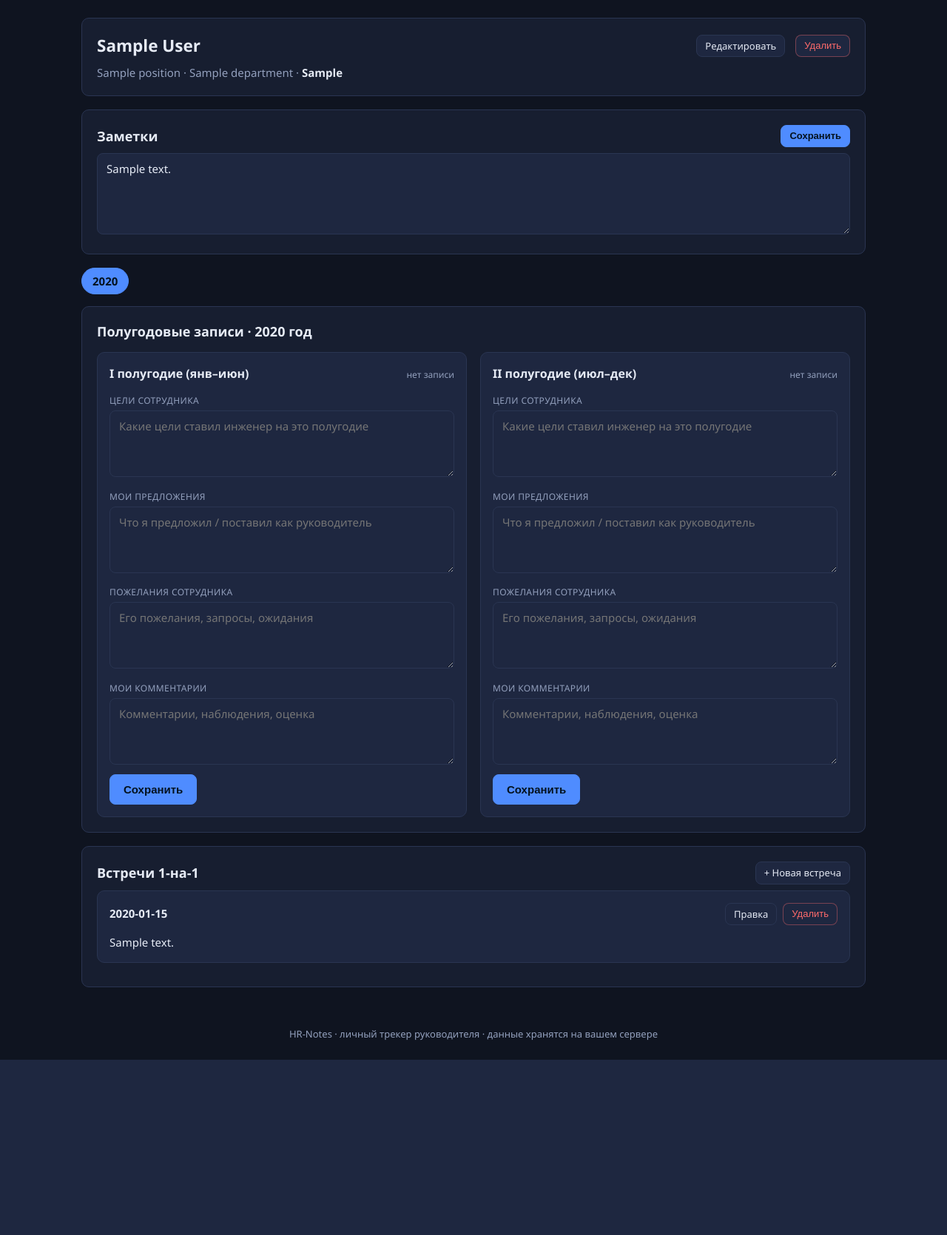
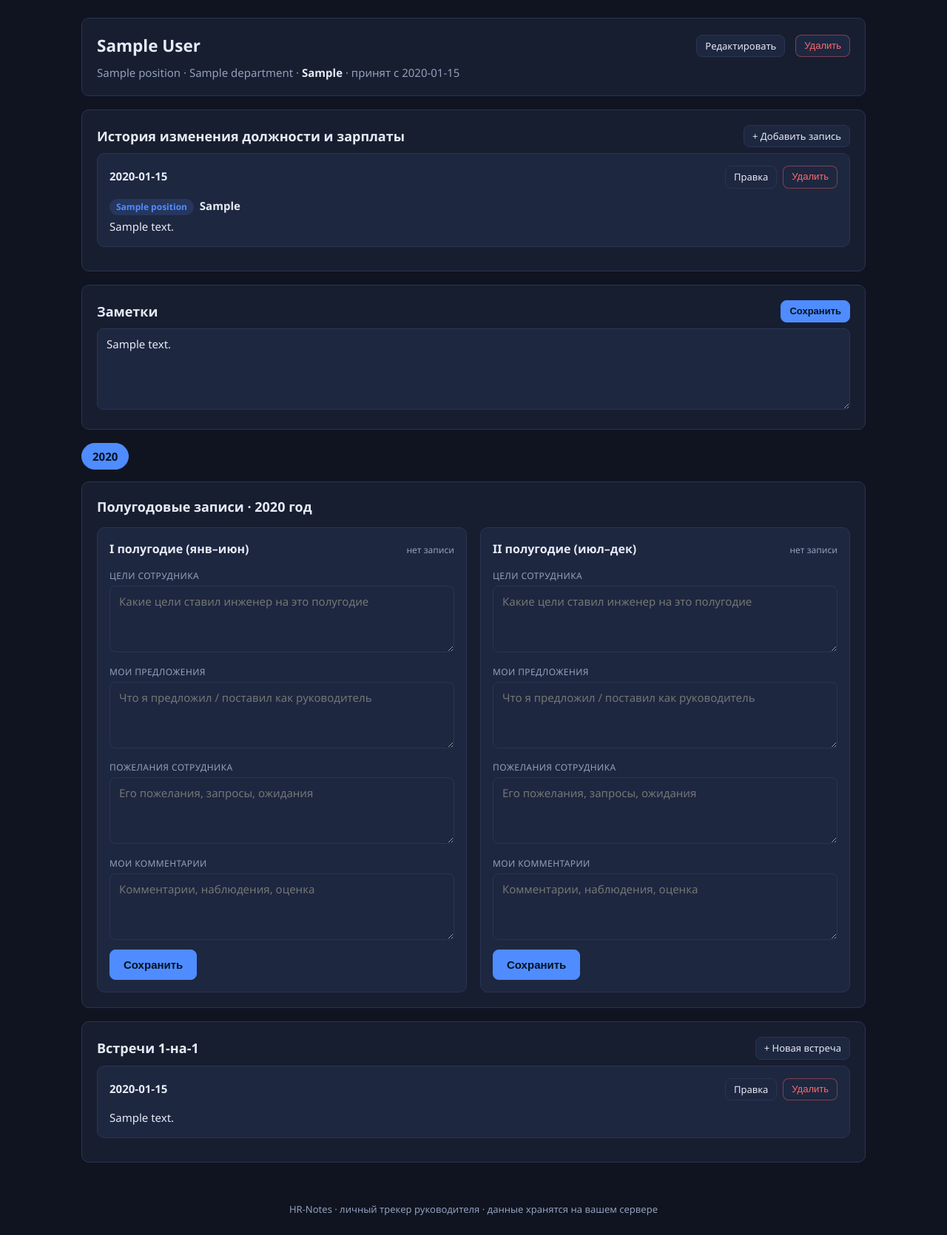
Before and after one commit to shoonia69/myscripts, a Flask app: page /employee/1 in a window 1280 px wide. Shown: the part 58-1728 px from the top of the page at 74% size. Before the commit the page ends 1491 px from the top, so only its background shows below. Run offline with Flask 3, Linux system fonts and the light colour scheme; the visitor is signed in with stand-in values (Sample User, id 1); tables that the repository leaves empty hold one stand-in row (values such as "Sample post").

Commit message:
feat(hr-notes): дата приёма и история изменений должности/зарплаты в карточке сотрудника

```diff
--- a/hr-notes/app.py
+++ b/hr-notes/app.py
@@ -65,9 +65,20 @@ CREATE TABLE IF NOT EXISTS employees (
     position_id   INTEGER REFERENCES positions(id) ON DELETE SET NULL,
     department_id INTEGER REFERENCES departments(id) ON DELETE SET NULL,
     salary        TEXT DEFAULT '',
+    hire_date     TEXT DEFAULT '',
     notes         TEXT DEFAULT '',
     active        INTEGER DEFAULT 1,
     created_at    TEXT DEFAULT (datetime('now'))
+);
+
+CREATE TABLE IF NOT EXISTS employee_history (
+    id          INTEGER PRIMARY KEY AUTOINCREMENT,
+    employee_id INTEGER NOT NULL REFERENCES employees(id) ON DELETE CASCADE,
+    change_date TEXT NOT NULL,
+    position_id INTEGER REFERENCES positions(id) ON DELETE SET NULL,
+    salary      TEXT DEFAULT '',
+    note        TEXT DEFAULT '',
+    created_at  TEXT DEFAULT (datetime('now'))
 );
 
 CREATE TABLE IF NOT EXISTS year_records (
@@ -109,6 +120,12 @@ def init_db():
     if "notes" not in cols:
         db.execute("ALTER TABLE employees ADD COLUMN notes TEXT DEFAULT ''")
         print("[HR-Notes] Миграция employees: добавлена колонка notes")
+
+    # Миграция: добавление колонки hire_date (дата приёма)
+    cols = {r[1] for r in db.execute("PRAGMA table_info(employees)").fetchall()}
+    if "hire_date" not in cols:
+        db.execute("ALTER TABLE employees ADD COLUMN hire_date TEXT DEFAULT ''")
+        print("[HR-Notes] Миграция employees: добавлена колонка hire_date")
 
     # Починка FK-ссылок, сломанных переименованием employees (см. _migrate_employees).
     # SQLite при ALTER TABLE RENAME переписывает ссылки на employees в дочерние
@@ -435,19 +452,20 @@ def _save_employee(eid):
     pid = _clean_int(request.form.get("position_id"))
     did = _clean_int(request.form.get("department_id"))
     salary = request.form.get("salary", "").strip()
+    hire_date = request.form.get("hire_date", "").strip()
 
     if eid is None:
         cur = db.execute(
-            "INSERT INTO employees (name, position_id, department_id, salary) "
-            "VALUES (?,?,?,?)",
-            (name, pid, did, salary),
+            "INSERT INTO employees (name, position_id, department_id, salary, hire_date) "
+            "VALUES (?,?,?,?,?)",
+            (name, pid, did, salary, hire_date),
         )
         eid = cur.lastrowid
     else:
         db.execute(
-            "UPDATE employees SET name=?, position_id=?, department_id=?, salary=? "
+            "UPDATE employees SET name=?, position_id=?, department_id=?, salary=?, hire_date=? "
             "WHERE id=?",
-            (name, pid, did, salary, eid),
+            (name, pid, did, salary, hire_date, eid),
         )
     db.commit()
     flash("Сотрудник сохранён", "ok")
@@ -489,6 +507,19 @@ def employee_view(eid):
         (eid,),
     ).fetchall()
 
+    # История изменений должности/зарплаты (датированная)
+    history = db.execute(
+        """
+        SELECT h.*, p.name AS position_name
+        FROM employee_history h
+        LEFT JOIN positions p ON p.id = h.position_id
+        WHERE h.employee_id=?
+        ORDER BY h.change_date DESC, h.id DESC
+        """,
+        (eid,),
+    ).fetchall()
+    positions, _ = _cat_options(db)
+
     return render_template(
         "employee_view.html",
         emp=emp,
@@ -497,6 +528,8 @@ def employee_view(eid):
         records=records,
         semesters=SEMESTERS,
         meetings=meetings,
+        history=history,
+        positions=positions,
     )
 
 
@@ -519,6 +552,56 @@ def employee_notes(eid):
     db.commit()
     flash("Заметки сохранены", "ok")
     return redirect(url_for("employee_view", eid=eid))
+
+
+@app.route("/employee/<int:eid>/history/add", methods=["POST"])
+@login_required
+def history_add(eid):
+    db = get_db()
+    change_date = request.form.get("change_date", "").strip()
+    if not change_date:
+        flash("Дата изменения обязательна", "error")
+        return redirect(url_for("employee_view", eid=eid))
+    db.execute(
+        "INSERT INTO employee_history (employee_id, change_date, position_id, salary, note) "
+        "VALUES (?,?,?,?,?)",
+        (eid, change_date, _clean_int(request.form.get("position_id")),
+         request.form.get("salary", "").strip(), request.form.get("note", "").strip()),
+    )
+    db.commit()
+    flash("Запись истории добавлена", "ok")
+    return redirect(url_for("employee_view", eid=eid))
+
+
+@app.route("/history/<int:hid>/edit", methods=["POST"])
+@login_required
+def history_edit(hid):
+    db = get_db()
+    rec = db.execute("SELECT * FROM employee_history WHERE id=?", (hid,)).fetchone()
+    if not rec:
+        abort(404)
+    change_date = request.form.get("change_date", rec["change_date"]).strip()
+    db.execute(
+        "UPDATE employee_history SET change_date=?, position_id=?, salary=?, note=? WHERE id=?",
+        (change_date, _clean_int(request.form.get("position_id")),
+         request.form.get("salary", "").strip(), request.form.get("note", "").strip(), hid),
+    )
+    db.commit()
+    flash("Запись истории обновлена", "ok")
+    return redirect(url_for("employee_view", eid=rec["employee_id"]))
+
+
+@app.route("/history/<int:hid>/delete", methods=["POST"])
+@login_required
+def history_delete(hid):
+    db = get_db()
+    rec = db.execute("SELECT * FROM employee_history WHERE id=?", (hid,)).fetchone()
+    if rec:
+        db.execute("DELETE FROM employee_history WHERE id=?", (hid,))
+        db.commit()
+        flash("Запись истории удалена", "ok")
+        return redirect(url_for("employee_view", eid=rec["employee_id"]))
+    abort(404)
 
 
 # --------------------------------------------------------------------------- #
--- a/hr-notes/static/style.css
+++ b/hr-notes/static/style.css
@@ -142,6 +142,13 @@ input:focus, select:focus, textarea:focus { outline: none; border-color: var(--a
 .field-label { font-size: 12px; color: var(--muted); text-transform: uppercase; letter-spacing: .4px; margin: 12px 0 4px; }
 .field-label:first-child { margin-top: 0; }
 
+/* ---------- details/summary (инлайн-правка) ---------- */
+details.inline-add, details.inline-edit { display: inline-block; }
+details.inline-add summary, details.inline-edit summary { list-style: none; cursor: pointer; }
+details.inline-add summary::-webkit-details-marker,
+details.inline-edit summary::-webkit-details-marker { display: none; }
+details.inline-add summary:hover, details.inline-edit summary:hover { border-color: var(--accent); color: var(--text); }
+
 /* ---------- login ---------- */
 .login-wrap { max-width: 380px; margin: 10vh auto; }
 .login-card { background: var(--panel); border: 1px solid var(--border); border-radius: 14px; padding: 32px; }
--- a/hr-notes/templates/employee_form.html
+++ b/hr-notes/templates/employee_form.html
@@ -32,6 +32,10 @@
         <input type="text" name="salary" value="{{ emp.salary or '' }}"
                placeholder="Например: 120 000 ₽ / 150 000 ₽">
       </div>
+      <div class="full">
+        <label>Дата приёма на работу (пусто = не указана)</label>
+        <input type="date" name="hire_date" value="{{ emp.hire_date or '' }}" style="max-width:220px">
+      </div>
     </div>
     <div class="btn-row">
       <button class="btn primary" type="submit">Сохранить</button>
--- a/hr-notes/templates/employee_view.html
+++ b/hr-notes/templates/employee_view.html
@@ -16,7 +16,105 @@
   <div style="color:var(--muted)">
     {{ emp.position or '—' }}{% if emp.position and emp.department %} · {% endif %}{{ emp.department or '' }}
     {% if emp.salary %} · <strong style="color:var(--text)">{{ emp.salary }}</strong>{% endif %}
+    {% if emp.hire_date %} · <span title="Дата приёма на работу">принят с {{ (emp.hire_date or '')[:10] }}</span>{% endif %}
   </div>
+</div>
+
+<!-- История изменений должности/зарплаты -->
+<div class="card">
+  <div class="toolbar" style="margin-bottom:8px">
+    <div class="panel-title" style="margin:0">История изменения должности и зарплаты</div>
+    <div class="spacer"></div>
+    <details class="inline-add">
+      <summary class="btn small">+ Добавить запись</summary>
+      <div class="card" style="margin-top:10px;padding:14px">
+        <form method="post" action="{{ url_for('history_add', eid=emp.id) }}">
+          <div class="form-grid">
+            <div>
+              <label>Дата изменения *</label>
+              <input type="date" name="change_date" required>
+            </div>
+            <div>
+              <label>Должность</label>
+              <select name="position_id">
+                <option value="">— не менялась —</option>
+                {% for p in positions %}
+                  <option value="{{ p.id }}">{{ p.name }}</option>
+                {% endfor %}
+              </select>
+            </div>
+            <div>
+              <label>Зарплата</label>
+              <input type="text" name="salary" placeholder="Например: 130 000 ₽">
+            </div>
+            <div>
+              <label>Комментарий</label>
+              <input type="text" name="note" placeholder="Например: повышение / индексация">
+            </div>
+          </div>
+          <div class="btn-row">
+            <button class="btn primary small" type="submit">Сохранить запись</button>
+          </div>
+        </form>
+      </div>
+    </details>
+  </div>
+
+  {% if history %}
+    {% for h in history %}
+      <div class="semester-block" style="margin-bottom:12px">
+        <div class="semester-title">
+          <strong>{{ (h.change_date or '')[:10] }}</strong>
+          <div style="display:flex;gap:8px;flex-wrap:wrap">
+            <details class="inline-edit">
+              <summary class="btn small" style="cursor:pointer">Правка</summary>
+              <div class="card" style="margin-top:8px;padding:12px">
+                <form method="post" action="{{ url_for('history_edit', hid=h.id) }}">
+                  <div class="form-grid">
+                    <div>
+                      <label>Дата</label>
+                      <input type="date" name="change_date" value="{{ h.change_date }}" required>
+                    </div>
+                    <div>
+                      <label>Должность</label>
+                      <select name="position_id">
+                        <option value="">— не менялась —</option>
+                        {% for p in positions %}
+                          <option value="{{ p.id }}" {{ 'selected' if h.position_id == p.id else '' }}>{{ p.name }}</option>
+                        {% endfor %}
+                      </select>
+                    </div>
+                    <div>
+                      <label>Зарплата</label>
+                      <input type="text" name="salary" value="{{ h.salary }}">
+                    </div>
+                    <div>
+                      <label>Комментарий</label>
+                      <input type="text" name="note" value="{{ h.note }}">
+                    </div>
+                  </div>
+                  <div class="btn-row">
+                    <button class="btn primary small" type="submit">Сохранить</button>
+                  </div>
+                </form>
+              </div>
+            </details>
+            <form method="post" action="{{ url_for('history_delete', hid=h.id) }}"
+                  onsubmit="return confirm('Удалить запись истории?')">
+              <button class="btn small danger" type="submit">Удалить</button>
+            </form>
+          </div>
+        </div>
+        <div style="color:var(--text)">
+          {% if h.position_name %}<span class="tag tag-1H">{{ h.position_name }}</span>{% endif %}
+          {% if h.salary %} <strong style="margin-left:4px">{{ h.salary }}</strong>{% endif %}
+        </div>
+        {% if h.note %}<div class="sub" style="margin-top:4px">{{ h.note }}</div>{% endif %}
+      </div>
+    {% endfor %}
+  {% else %}
+    <div class="empty">Пока нет записей об изменениях должности и зарплаты. Добавьте первую — увидите историю по датам.</div>
+  {% endif %}
 </div>
 
 <!-- Случайные заметки о сотруднике -->
```
Also changed, not shown: hr-notes/test_app.py (+43 -1 lines).
